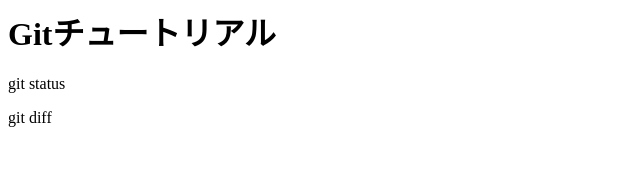
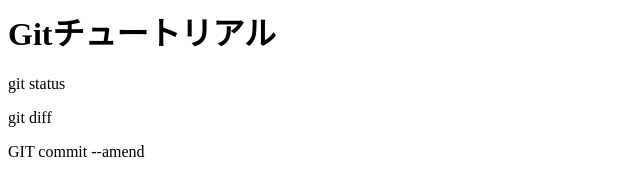
Before and after one commit to YutaTadokoro/git_tutorial, a plain HTML site: page index.html in a window 1280 px wide. Shown: the whole page, without its empty margins (0-640 px from the left). Drawn offline with Linux system fonts and the light colour scheme.

Commit message:
git commit --amendを追記

```diff
--- a/index.html
+++ b/index.html
@@ -1,3 +1,4 @@
 <h1>Gitチュートリアル</h1>
 <p>git status</p>
 <p>git diff</p>
+<P>GIT commit --amend</P>
```
